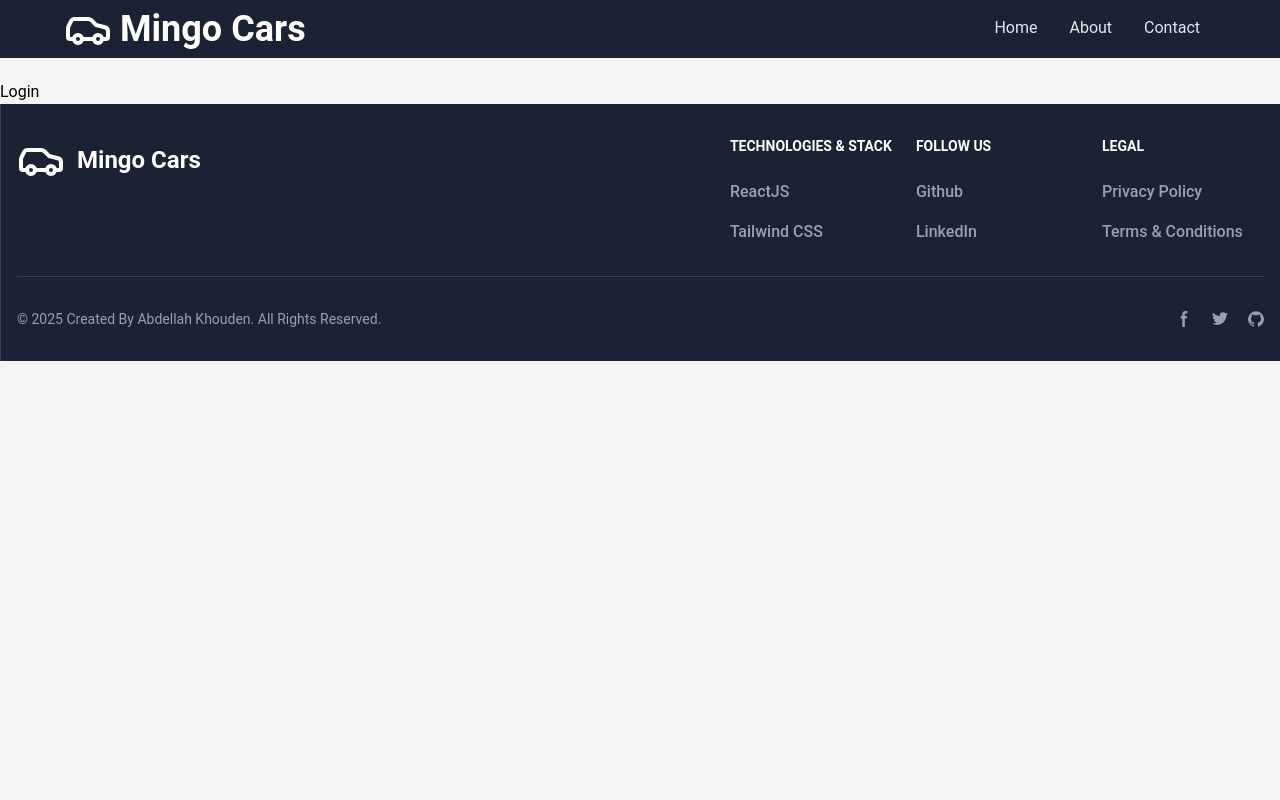
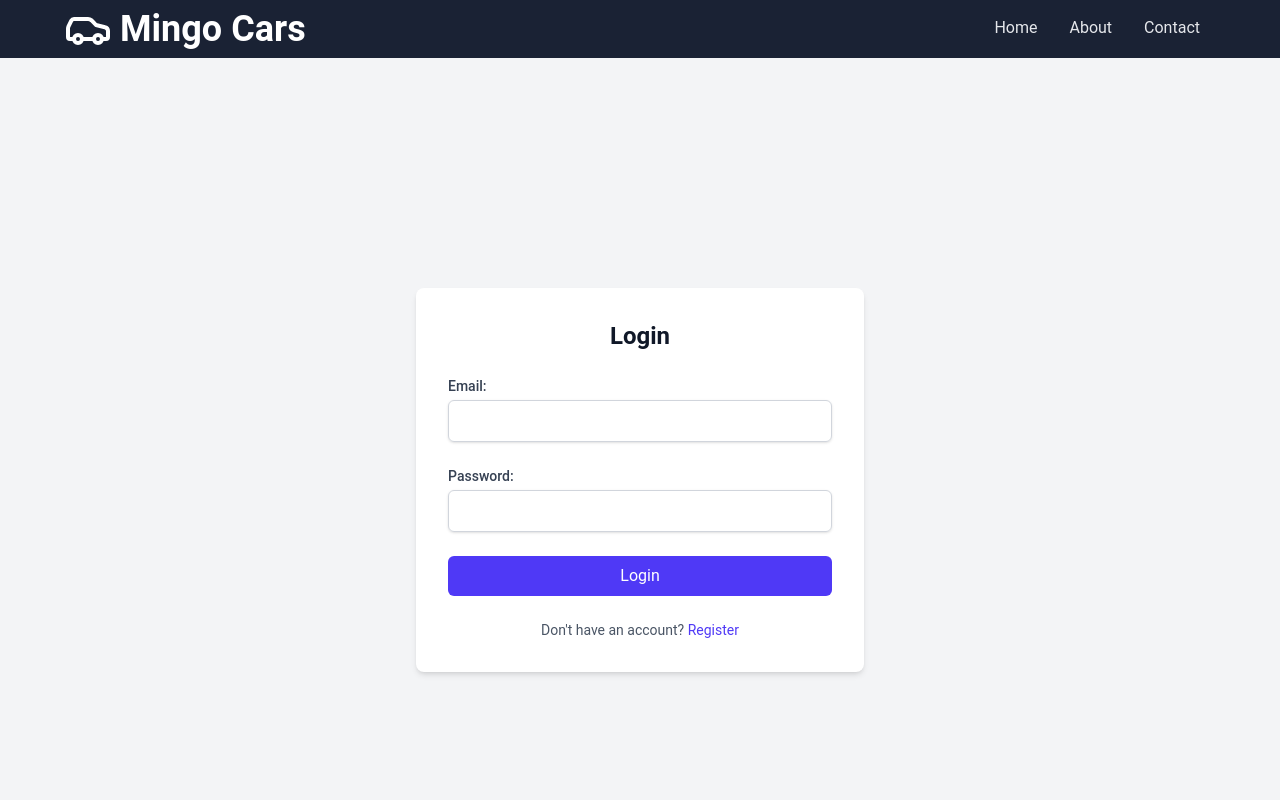
Before and after one commit to abdellahak/CarRental-ReactJS, a React (Vite) app: page /login in a window 1280 px wide. Shown: the top 800 px of the page. Built offline with nearby package versions, Linux system fonts and the light colour scheme; no server answers.

Commit message:
add authentication pages and protected routes for user access control

```diff
--- a/src/App.jsx
+++ b/src/App.jsx
@@ -30,7 +30,10 @@ import Home from "./pages/Home";
 import GuestPage from "./pages/users/guest page/GuestPage";
 import RentCar from "./pages/users/rent car page/RentCar";
 
-
+// Authentification
+import Login from "./pages/users/guest page/Login";
+import Register from "./pages/users/guest page/Register";
+import ProtectedRoute from "./components/context/ProtectedRoute";
 
 function App() {
   return (
@@ -39,10 +42,11 @@ function App() {
         <Route path="/" element={<Home />}>
           <Route index element={<GuestPage />} />
           <Route path="/car/:id" element={<RentCar />} />
-          <Route path="/login" element={<h1>Login</h1>} />
-          <Route path="/register" element={<h1>Register</h1>} />
+          <Route path="/login" element={<Login />} />
+          <Route path="/register" element={<Register />} />
         </Route>
         <Route path="/dashboard" element={<Dashboard />}>
+          <Route element={<ProtectedRoute />}>
             <Route index element={<CarsList />} />
             {/* cars */}
             <Route path="cars" element={<CarsDashboard />}>
@@ -64,6 +68,7 @@ function App() {
               <Route path=":id" element={<ContractDetails />} />
             </Route>
           </Route>
+        </Route>
       </Routes>
     </BrowserRouter>
   );
--- /dev/null
+++ b/src/components/context/ProtectedRoute.jsx
@@ -0,0 +1,16 @@
+import { useSelector } from "react-redux"
+import {Route, Navigate} from "react-router-dom"
+export default function ProtectedRoute({children}){
+    const isAuthenticated = useSelector(state => state.auth.isAuthenticated);
+    if(!isAuthenticated){
+        return <Navigate to="/login"/>
+    }else{
+      const users = useSelector(state => state.users);
+      const user = useSelector(state => state.auth.user);
+      if(users.find(u => u.id === user.id).role === "admin"){
+        return <Navigate to="/dashboard"/>
+      }
+      return children;
+    }
+
+}
--- /dev/null
+++ b/src/pages/users/guest page/Login.jsx
@@ -0,0 +1,68 @@
+import React, { useState } from "react";
+import { useSelector } from "react-redux";
+import { useNavigate, Link } from "react-router-dom";
+
+export default function Login() {
+  const navigate = useNavigate();
+  const users = useSelector(state => state.users);
+  const [email, setEmail] = useState("");
+  const [password, setPassword] = useState("");
+
+  const handleSubmit = (e) => {
+    e.preventDefault();
+    const user = users.find(u => u.email === email && u.password === password);
+    console.log(user);
+    if(user){
+      if(user.role === "admin"){
+        navigate("/dashboard");
+        return;
+      }else{
+        navigate("/");
+        return;
+      }
+    }
+  };
+
+  return (
+    <div className="flex items-center justify-center min-h-screen bg-gray-100">
+      <div className="w-full max-w-md p-8 space-y-6 bg-white rounded-lg shadow-md">
+        <h2 className="text-2xl font-bold text-center text-gray-900">Login</h2>
+        <form onSubmit={handleSubmit} className="space-y-6">
+          <div className="space-y-1">
+            <label htmlFor="email" className="block text-sm font-medium text-gray-700">Email:</label>
+            <input
+              type="email"
+              id="email"
+              value={email}
+              onChange={(e) => setEmail(e.target.value)}
+              required
+              className="w-full px-3 py-2 border border-gray-300 rounded-md shadow-sm focus:outline-none focus:ring-indigo-500 focus:border-indigo-500"
+            />
+          </div>
+          <div className="space-y-1">
+            <label htmlFor="password" className="block text-sm font-medium text-gray-700">Password:</label>
+            <input
+              type="password"
+              id="password"
+              value={password}
+              onChange={(e) => setPassword(e.target.value)}
+              required
+              className="w-full px-3 py-2 border border-gray-300 rounded-md shadow-sm focus:outline-none focus:ring-indigo-500 focus:border-indigo-500"
+            />
+          </div>
+          <button
+            type="submit"
+            className="w-full px-4 py-2 text-white bg-indigo-600 rounded-md hover:bg-indigo-700 focus:outline-none focus:ring-2 focus:ring-offset-2 focus:ring-indigo-500"
+          >
+            Login
+          </button>
+        </form>
+        <div className="text-center">
+          <p className="text-sm text-gray-600">
+            Don't have an account? <Link to="/register" className="text-indigo-600 hover:text-indigo-500">Register</Link>
+          </p>
+        </div>
+      </div>
+    </div>
+  );
+}
```
Lines whose indentation alone changed are shown as unchanged.
